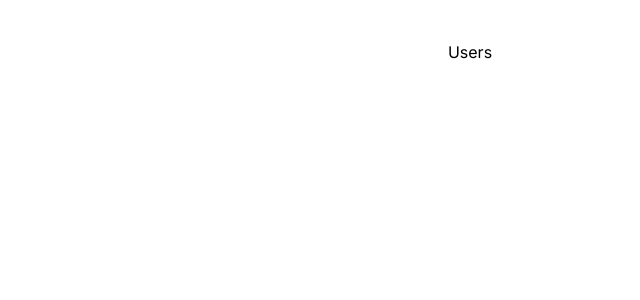
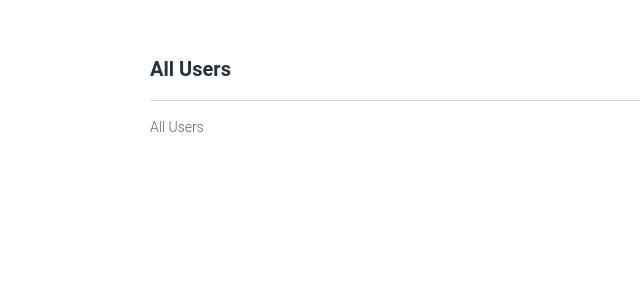
Before and after one commit to Fakher-Zaman/Software-Engineer-Intern, a Next.js app in the folder 8-NextJs/next-course/: page /users in a window 1280 px wide. Shown: the top 300 px of the page, without its empty margins (170-810 px from the left). Built offline with nearby package versions, Linux system fonts and the light colour scheme.

Commit message:
Day 45 Code (Next.js: Fake Users Managment Project ( Frontend ))

```diff
--- a/8-NextJs/next-course/app/users/page.jsx
+++ b/8-NextJs/next-course/app/users/page.jsx
@@ -1,8 +1,11 @@
+import AccordianUI from '@/components/AccordianUI'
 import React from 'react'
 
 const Users = () => {
     return (
-        <div className='flex flex-col justify-center items-center mt-10'>Users</div>
+        <div className='flex flex-col justify-center items-center mt-10'>
+            <AccordianUI />
+        </div>
     )
 }
 
--- a/8-NextJs/next-course/components/accordianUI.jsx
+++ b/8-NextJs/next-course/components/accordianUI.jsx
@@ -0,0 +1,29 @@
+'use client'
+import { useState } from 'react'
+
+import {
+    Accordion,
+    AccordionHeader,
+    AccordionBody
+} from '@material-tailwind/react'
+
+const AccordianUI = () => {
+    const [open, setOpen] = useState(1);
+
+    const handleOpen = (value) => setOpen(open === value ? 0 : value);
+
+    return (
+        <section className='w-[40rem]'>
+            <Accordion open={open === 1}>
+                <AccordionHeader onClick={() => handleOpen(1)}>
+                    All Users
+                </AccordionHeader>
+                <AccordionBody>
+                    All Users
+                </AccordionBody>
+            </Accordion>
+        </section>
+    )
+}
+
+export default AccordianUI
```
